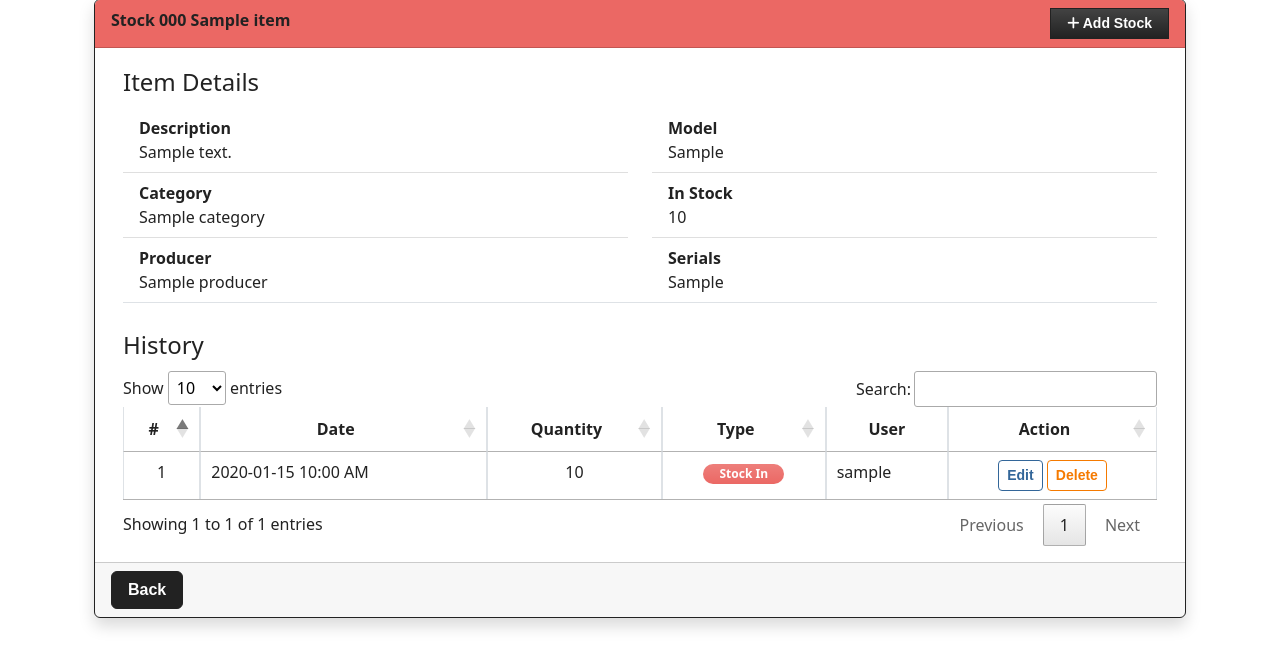
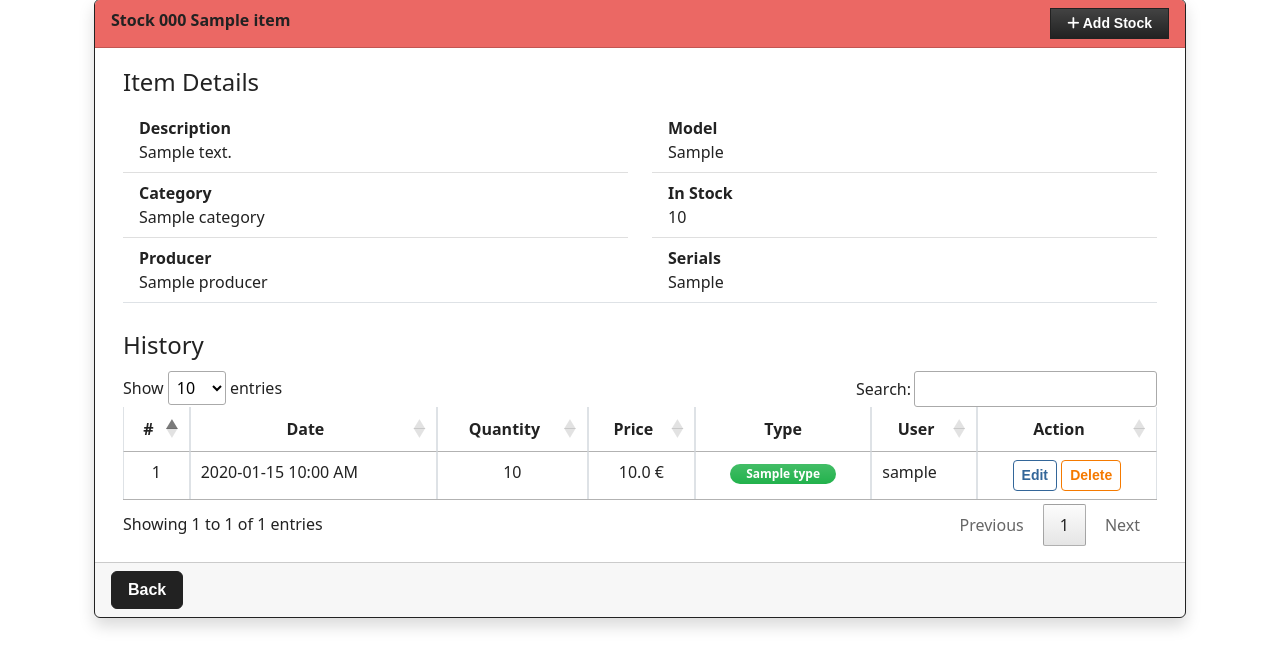
Before and after one commit to adonini/Django_IMS, a Django app: page /stock/1/ in a window 1280 px wide. Shown: the part 84-752 px from the top of the page. Run offline with Django 5.2, Linux system fonts and the light colour scheme; a user stored in the database is signed in; tables that the repository leaves empty hold one stand-in row (values such as "Sample post"); some libraries are stand-ins or nearby versions; some web fonts are replaced.

Commit message:
Stock_OP_Types Model created
- Created the stock_op_types model and migration
- Modified reference on StockItem
- Modified the function count_inventory to fit the new stock type structure
- created the file signals.py to generate default values on the table stock_op_types when created.
- Modified the query on StockItems to be ordered by creation dated in descending order
- Modified the template stock_record to fit the new stock types structure

```diff
--- a/inventory/apps.py
+++ b/inventory/apps.py
@@ -4,3 +4,6 @@ from django.apps import AppConfig
 class InventoryConfig(AppConfig):
     default_auto_field = 'django.db.models.BigAutoField'
     name = 'inventory'
+
+    def ready(self):
+        import inventory.signals #Import signals
--- a/inventory/forms.py
+++ b/inventory/forms.py
@@ -1,7 +1,7 @@
 from django import forms
 from django.contrib.auth.models import User
 from django.contrib.auth.forms import UserCreationForm
-from .models import Item, Category, StockItem, Producer
+from .models import Item, Category, StockItem, Producer, StockOPTypes
 
 
 class UserRegisterForm(UserCreationForm):
@@ -36,7 +36,7 @@ class AddItemForm(forms.ModelForm):
 class AddStockForm(forms.ModelForm):
     item = forms.CharField(max_length=30)
     quantity = forms.CharField(max_length=250)
-    type = forms.ChoiceField(choices=[('1', 'Stock-in'),('2', 'Stock-Out')])
+    type = forms.ModelChoiceField(queryset=StockOPTypes.objects.all(), initial=0, required=True)
 
     class Meta:
         model = StockItem
--- a/inventory/models.py
+++ b/inventory/models.py
@@ -40,7 +40,7 @@ class Item(models.Model):
         stockIn = 0
         stockOut = 0
         for stock in stocks:
-            if stock.type == '1':
+            if stock.type.id == 1:
                 stockIn = int(stockIn) + int(stock.quantity)
             else:
                 stockOut = int(stockOut) + int(stock.quantity)
@@ -56,6 +56,14 @@ class Item(models.Model):
 #     def __str__(self):
 #         return self.serial_number
 
+class StockOPTypes(models.Model):
+    name = models.CharField(max_length=200)
+
+    class Meta:
+        db_table = 'stock_op_types'
+
+    def __str__(self):
+        return self.name
 
 class StockItem(models.Model):
     item = models.ForeignKey(Item, on_delete=models.SET_NULL, blank=True, null=True)  #on_delete=models.CASCADE)
@@ -64,7 +72,7 @@ class StockItem(models.Model):
     area = models.CharField(max_length=100, blank=True, null=True)
     shelf = models.CharField(max_length=100, blank=True, null=True)
     #broken_units = models.IntegerField(default=0)
-    type = models.CharField(max_length=2, choices=(('1', 'Stock-in'), ('2', 'Stock-Out')), default=1)
+    type = models.ForeignKey(StockOPTypes, on_delete=models.CASCADE)
     price = models.FloatField(default=0)
     date_created = models.DateTimeField(auto_now_add=True)
     date_updated = models.DateTimeField(auto_now=True)
@@ -102,6 +110,9 @@ class Producer(models.Model):
         return self.name
 
 
+
+
+
 # @receiver(models.signals.post_save, sender=Invoice_Item)
 # def stock_update(sender, instance, **kwargs):
 #     stock = StockItem(product=instance.product, quantity = instance.quantity, type = 2)
--- a/inventory/templates/inventory/stock_record.html
+++ b/inventory/templates/inventory/stock_record.html
@@ -41,6 +41,7 @@
                                 <th class="text-center">#</th>
                                 <th class="text-center">Date</th>
                                 <th class="text-center">Quantity</th>
+                                <th class="text-center">Price</th>
                                 <th class="text-center">Type</th>
                                 <th class="text-center">User</th>
                                 <th class="text-center">Action</th>
@@ -51,16 +52,17 @@
                                         <td class="text-center">{{ forloop.counter }}</td>
                                         <td class="">{{ stock.date_created|date:"Y-m-d h:i A" }}</td>
                                         <td class="text-center">{{ stock.quantity|floatformat:0|intcomma }}</td>
+                                        <td class="text-center">{{ stock.price }} €</td>
                                         <td class="text-center">
-                                            {% if stock.type == '1' %}
-                                                <span class="badge px-3 rounded-pill bg-primary bg-gradient">Stock In</span>
+                                            {% if stock.type.id == 1 %}
+                                                <span class="badge px-3 rounded-pill bg-success bg-gradient">{{stock.type.name}}</span>
                                             {% else %}
-                                                <span class="badge px-3 rounded-pill bg-danger bg-gradient">Stock Out</span>
+                                                <span class="badge px-3 rounded-pill bg-danger bg-gradient">{{stock.type.name}}</span>
                                             {% endif %}
                                         </td>
                                         <td class="">{{ stock.user }}</td>
                                         <td class="text-center">
-                                            {% if stock.type == '1' %}
+                                            {% if stock.type.id == 1 %}
                                                 <a class="btn btn-outline-info btn-sm edit-data" href="javascript:void(0)" data-id="{{ stock.pk }}" title="Edit">
                                                     Edit
                                                 </a>
--- a/inventory/views.py
+++ b/inventory/views.py
@@ -160,7 +160,7 @@ class Stock_record(LoginRequiredMixin, View):
             return redirect('stock')
         else:
             item = Item.objects.get(id=pk)
-            stocks = StockItem.objects.filter(item=item).all()
+            stocks = StockItem.objects.filter(item=item).order_by('-date_created').all() #This orders the item stock movements from most recent to older
             context['item'] = item
             context['stocks'] = stocks
             return render(request, 'inventory/stock_record.html', context)
--- a/inventory_management/settings.py
+++ b/inventory_management/settings.py
@@ -166,7 +166,7 @@ LOGGING = {
             'level': 'INFO',
             'propagate': True,
         },
-        'myapp': {  # Reemplaza 'myapp' con el nombre de tu aplicación
+        'inventory': {
             'handlers': ['console'],
             'level': 'DEBUG',
             'propagate': True,
```
Also changed, not shown: inventory/signals.py (added, +15 -0 lines).
